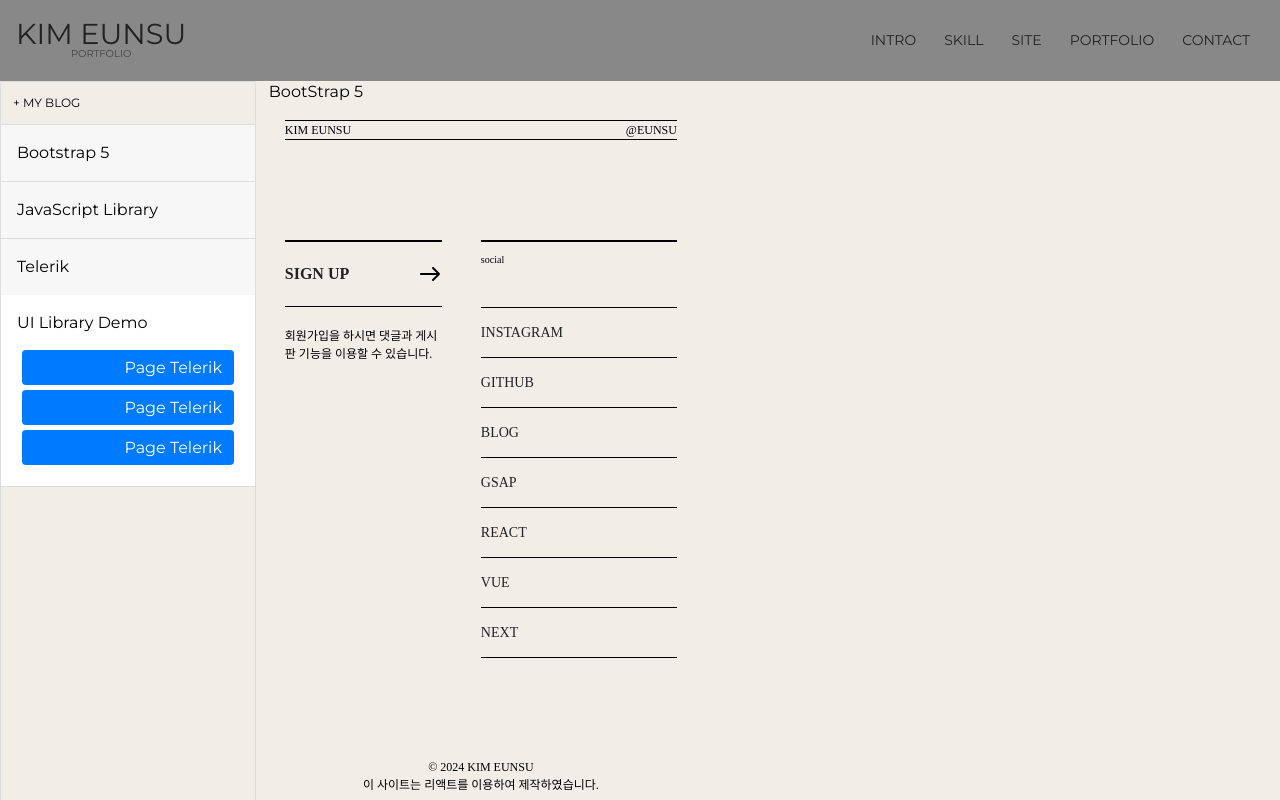
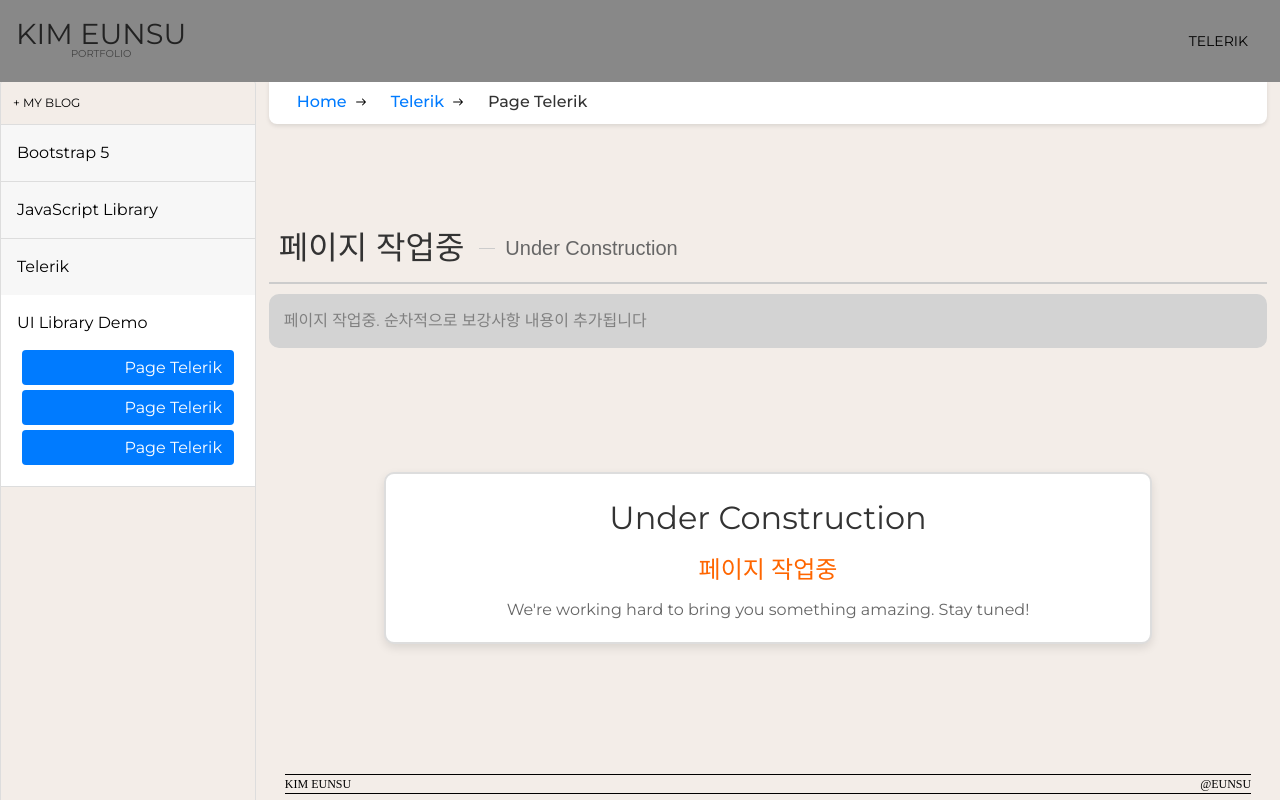
Before and after one commit to eun-su/kimeunsu-portfolio, a React (Create React App) app: page /page3One in a window 1280 px wide. Shown: the top 800 px of the page. Built offline with nearby package versions, Linux system fonts and the light colour scheme; a small style sheet from the web is missing; a web font is replaced by a local one.

Commit message:
20250315

```diff
--- a/src/assets/css/Profile.css
+++ b/src/assets/css/Profile.css
@@ -1,8 +1,12 @@
 #profile { width: 100%; height: 100vh; display: flex; flex-direction: column; align-items: center; justify-content: center; background-color: #000000; color: white; text-align: center; position: relative; }
 
 .profile_name, .profile_iam, .profile_introduce, .profile_imgText, .profile_scroll { opacity: 0; transform: translateY(40px); transition: opacity 1s ease-out, transform 1s ease-out; }
+.profile_name ul, .profile_iam ul, .profile_introduce ul, .profile_imgText ul { list-style: none; padding: 0; }
 
-.profile_name ul, .profile_iam ul, .profile_introduce ul, .profile_imgText ul { list-style: none; padding: 0; }
+.profile_name { margin: 0 0 5vw 0; }
+.profile_name ul li span {
+    font-size: 5vw;
+}
 
 .profile_introduce ul {
     padding: 100px 0;
--- a/src/assets/scss/section/_contact.scss
+++ b/src/assets/scss/section/_contact.scss
@@ -31,7 +31,7 @@
     .contact__text {
         width: 100%;
         height: 30vh;
-        background-color: var(--black);
+        background-color: #888888;
         color: var(--white);
         display: flex;
         align-items: center;
--- a/src/assets/scss/section/_intro.scss
+++ b/src/assets/scss/section/_intro.scss
@@ -89,7 +89,7 @@
             text-decoration: underline;
             text-align: center;
             position: sticky;
-            top: 100px;
+            top: 120px;
             z-index: 100;
             transition: all 0.3s;
             cursor: all-scroll;
--- a/src/views/Page3.jsx
+++ b/src/views/Page3.jsx
@@ -1,5 +1,6 @@
 // src/pages/Page3.js
 import React from 'react';
+import Breadcrumb from "../components/Breadcrumb";
 import UnderConstruction from '../components/UnderConstruction';
 import Footer from '../components/Footer';
 
@@ -7,6 +8,25 @@ function Page3() {
   return (
     <div>
       <main className='page-main'>
+        <h2 id="slideLink" className="titleLink-none section-title">Telerik</h2>
+
+        <Breadcrumb
+          items={[
+            { label: "Home", href: "/" },
+            { label: "Page1", href: "/page1" },
+            { label: "Current Page" }
+          ]}
+        />
+
+        <div className="title-box">
+          <h2 className="title-text">페이지 작업중</h2>
+          <div className="title-bar"></div>
+          <div className="subtitle-text">Under Construction</div>
+        </div>
+        <div className="title-divider"></div>
+        <div className="description-box">
+          페이지 작업중. 순차적으로 보강사항 내용이 추가됩니다
+        </div>
         <UnderConstruction />
         <Footer />
       </main>
--- a/src/views/Page3One.jsx
+++ b/src/views/Page3One.jsx
@@ -1,6 +1,7 @@
 // src/pages/Page3.js
 import React from 'react';
-// import Header from '../components/Header';
+import Breadcrumb from "../components/Breadcrumb";
+import UnderConstruction from '../components/UnderConstruction';
 import Footer from '../components/Footer';
 
 function Page3One() {
@@ -8,7 +9,26 @@ function Page3One() {
     <div>
       {/* <Header /> */}
       <main className='page-main'>
-        <div>BootStrap 5</div>
+        <h2 id="slideLink" className="titleLink-none section-title">Telerik</h2>
+
+        <Breadcrumb
+          items={[
+            { label: "Home", href: "/" },
+            { label: "Page1", href: "/page1" },
+            { label: "Current Page" }
+          ]}
+        />
+
+        <div className="title-box">
+          <h2 className="title-text">페이지 작업중</h2>
+          <div className="title-bar"></div>
+          <div className="subtitle-text">Under Construction</div>
+        </div>
+        <div className="title-divider"></div>
+        <div className="description-box">
+          페이지 작업중. 순차적으로 보강사항 내용이 추가됩니다
+        </div>
+        <UnderConstruction />
         <Footer />
       </main>
     </div>
--- a/src/views/Page3Two.jsx
+++ b/src/views/Page3Two.jsx
@@ -1,6 +1,7 @@
 // src/pages/Page3.js
 import React from 'react';
-// import Header from '../components/Header';
+import Breadcrumb from "../components/Breadcrumb";
+import UnderConstruction from '../components/UnderConstruction';
 import Footer from '../components/Footer';
 
 function Page3Two() {
@@ -8,7 +9,26 @@ function Page3Two() {
     <div>
       {/* <Header /> */}
       <main className='page-main'>
-        <div>BootStrap 5</div>
+        <h2 id="slideLink" className="titleLink-none section-title">Telerik</h2>
+
+        <Breadcrumb
+          items={[
+            { label: "Home", href: "/" },
+            { label: "Page1", href: "/page1" },
+            { label: "Current Page" }
+          ]}
+        />
+
+        <div className="title-box">
+          <h2 className="title-text">페이지 작업중</h2>
+          <div className="title-bar"></div>
+          <div className="subtitle-text">Under Construction</div>
+        </div>
+        <div className="title-divider"></div>
+        <div className="description-box">
+          페이지 작업중. 순차적으로 보강사항 내용이 추가됩니다
+        </div>
+        <UnderConstruction />
         <Footer />
       </main>
     </div>
```
